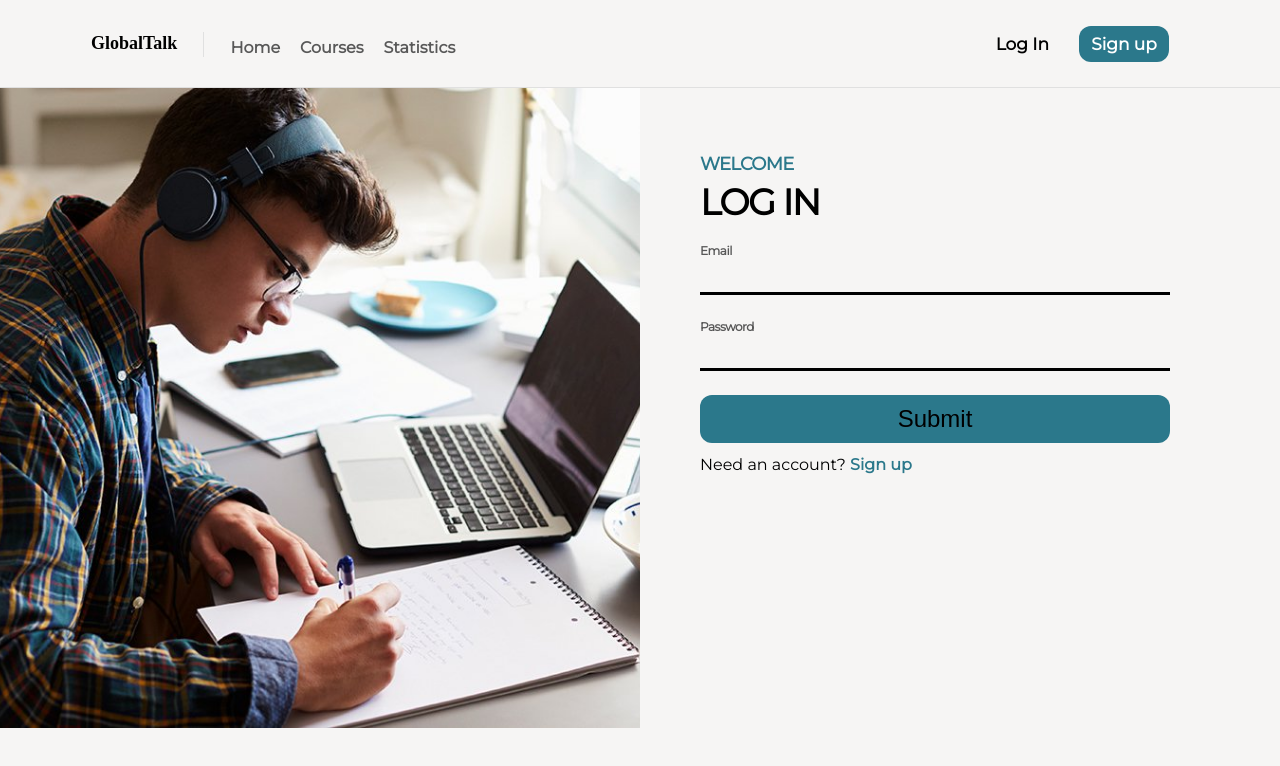
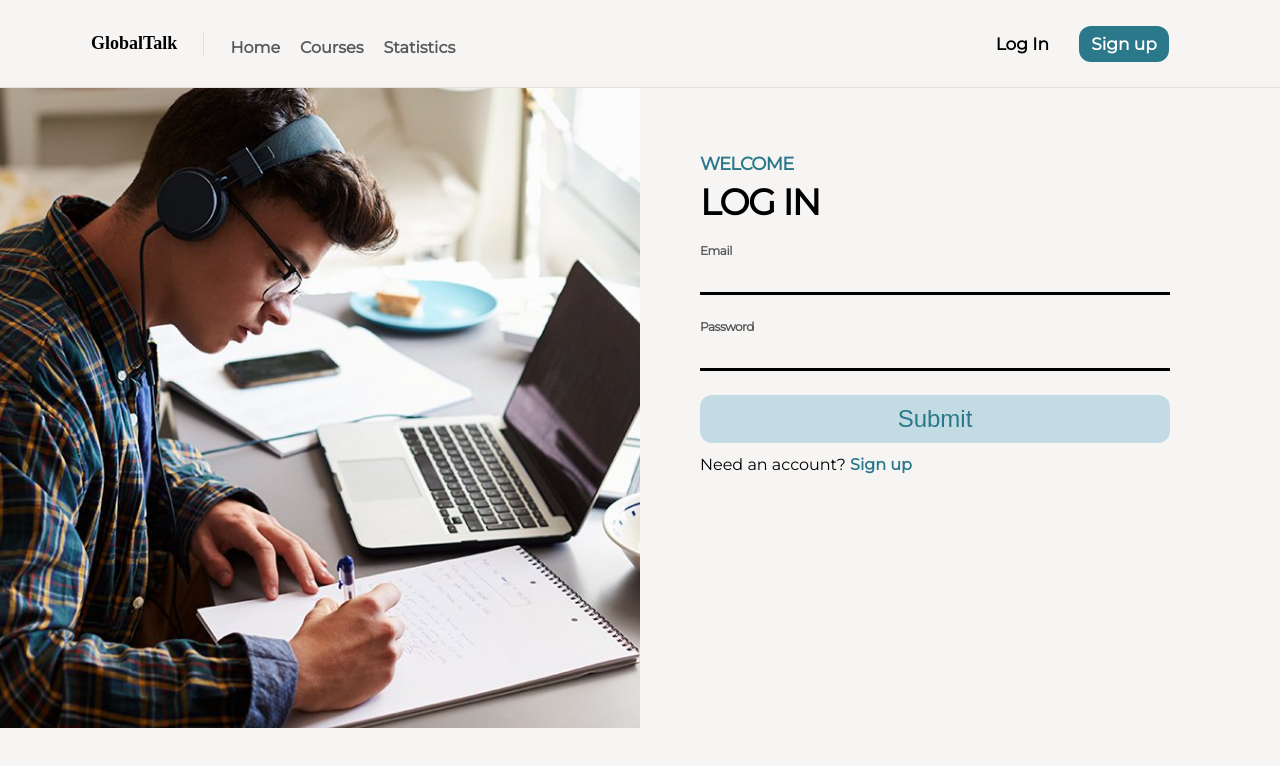
Before and after one commit to thinc-org/hacktoschool-48, a Next.js app in the folder frontend/: page /login in a window 1280 px wide. Shown: the top 766 px of the page. Built offline with nearby package versions, Linux system fonts and the light colour scheme; a web font is replaced by a local one.

Commit message:
Sign Up UI update

```diff
--- a/frontend/styles/std_signup.module.css
+++ b/frontend/styles/std_signup.module.css
@@ -53,7 +53,7 @@
   color: #585858;
 }
 .form input[type="text"],
-.form input[type='password'] {
+.form input[type="password"] {
   height: 2.2rem;
   width: 100%;
   margin-bottom: 16px;
@@ -72,10 +72,15 @@
 .form input[type="submit"] {
   font-size: 1.5rem;
   height: 3rem;
-
+  cursor: pointer;
   border-style: none;
+  color: #2b788b;
+  background: #c3dce3;
+  border-radius: 12px;
+}
+.form input[type="submit"]:hover {
+  color: #ffffff;
   background-color: #2b788b;
-  border-radius: 12px;
 }
 
 .already {
```
Also changed, not shown: frontend/pages/std_signup.js (+3 -3 lines).
